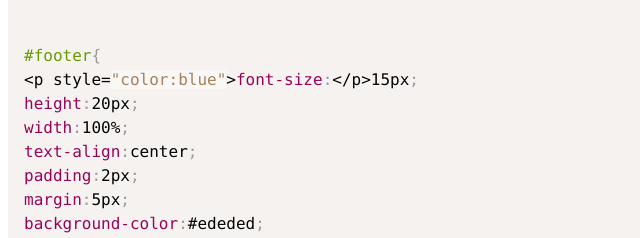
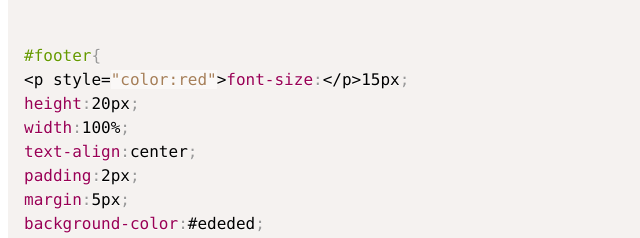
Before and after one commit to czyszek98/strona, a plain HTML site: page index.html in a window 1280 px wide. Shown: the part 4156-4394 px from the top of the page, 0-640 px from the left. Drawn offline with Linux system fonts and the light colour scheme.

Commit message:
CZERWOOOOOOOOOOONY
ELO

```diff
--- a/index.html
+++ b/index.html
@@ -182,7 +182,7 @@ margin:0;
 
 
 #footer{
-<p style="color:blue">font-size:</p>15px;
+<p style="color:red">font-size:</p>15px;
 height:20px;
 width:100%;
 text-align:center;
```
